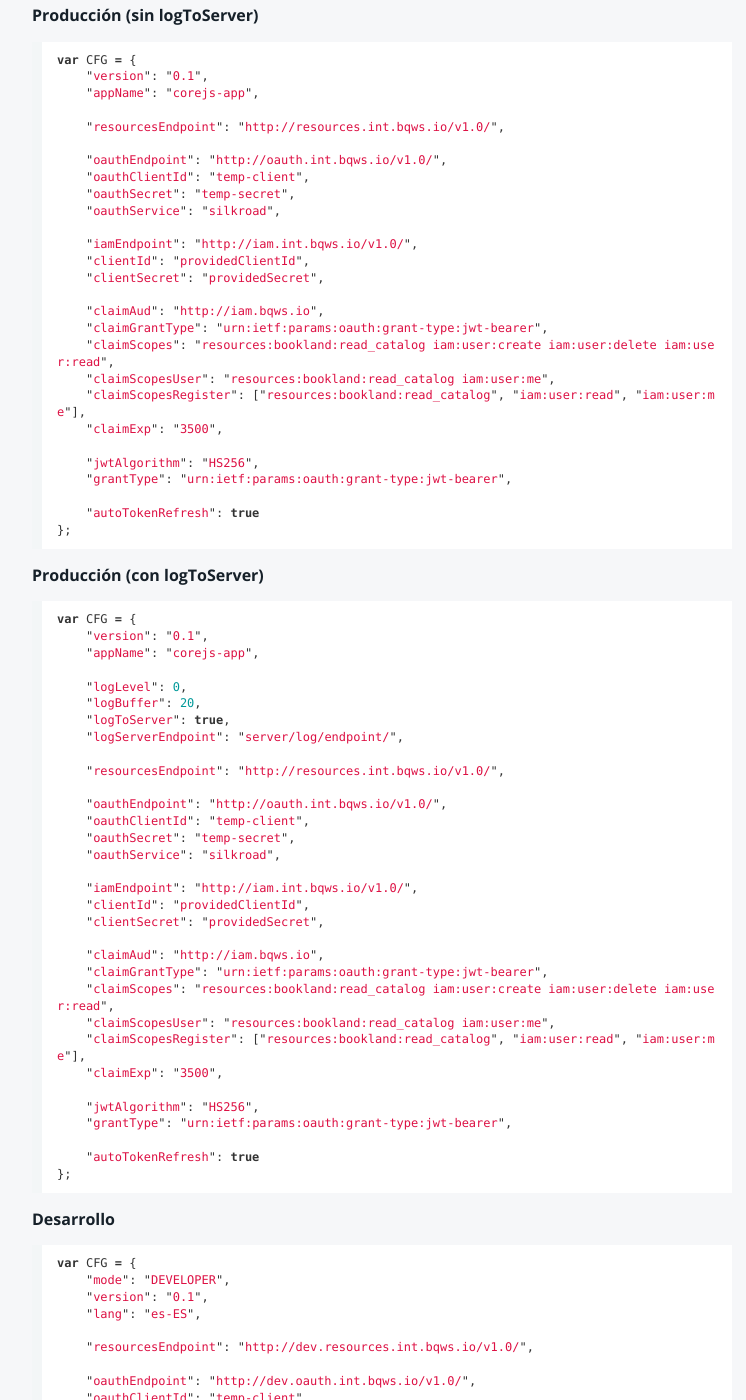
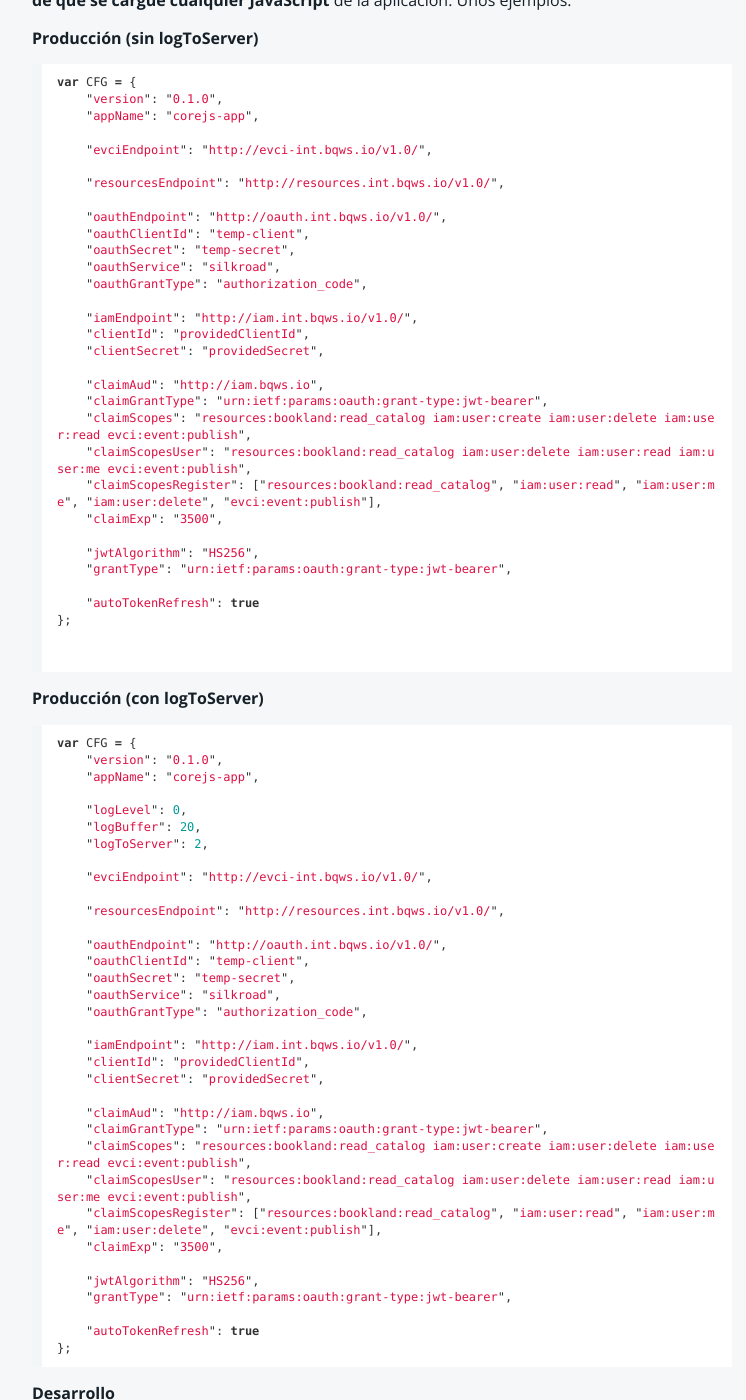
Before and after one commit to bq-devtools/corejs-doc, a Jekyll site: the page built from core_base/index.md, in a window 1280 px wide and 1400 px high, scrolled down 5830 px. Shown: the whole window, without its empty margins (258-1004 px from the left). Built offline with Jekyll 4.4.1, drawn with Linux system fonts in a browser that asks for light colours; Markdown is read by kramdown in place of the engine named in the settings; some of the changed text lies outside the part shown.

````diff
--- a/core_base/index.md
+++ b/core_base/index.md
@@ -109,10 +109,16 @@ logBuffer
 * Depende de: `logToServer`
 
 logToServer
-: Establece si se desea enviar logs al servidor
+: Establece el nivel de log que se desea **enviar al servidor**
+`0` - trace
+`1` - debug
+`2` - info
+`3` - warn
+`4` - error
+`5` - silent
 
-* Tipo: Boolean
-* Por defecto: `false`
+* Tipo: Integer
+* Por defecto: `2`
 * Obligatorio: no
 
 logServerEndpoint
@@ -267,8 +273,10 @@ Se puede establecer la configuración de la aplicación definiendo los parámetr
 
 ```javascript
 var CFG = {
-    "version": "0.1",
+    "version": "0.1.0",
     "appName": "corejs-app",
+
+    "evciEndpoint": "http://evci-int.bqws.io/v1.0/",
 
     "resourcesEndpoint": "http://resources.int.bqws.io/v1.0/",
 
@@ -276,6 +284,7 @@ var CFG = {
     "oauthClientId": "temp-client",
     "oauthSecret": "temp-secret",
     "oauthService": "silkroad",
+    "oauthGrantType": "authorization_code",
 
     "iamEndpoint": "http://iam.int.bqws.io/v1.0/",
     "clientId": "providedClientId",
@@ -283,9 +292,9 @@ var CFG = {
 
     "claimAud": "http://iam.bqws.io",
     "claimGrantType": "urn:ietf:params:oauth:grant-type:jwt-bearer",
-    "claimScopes": "resources:bookland:read_catalog iam:user:create iam:user:delete iam:user:read",
-    "claimScopesUser": "resources:bookland:read_catalog iam:user:me",
-    "claimScopesRegister": ["resources:bookland:read_catalog", "iam:user:read", "iam:user:me"],
+    "claimScopes": "resources:bookland:read_catalog iam:user:create iam:user:delete iam:user:read evci:event:publish",
+    "claimScopesUser": "resources:bookland:read_catalog iam:user:delete iam:user:read iam:user:me evci:event:publish",
+    "claimScopesRegister": ["resources:bookland:read_catalog", "iam:user:read", "iam:user:me", "iam:user:delete", "evci:event:publish"],
     "claimExp": "3500",
 
     "jwtAlgorithm": "HS256",
@@ -293,19 +302,22 @@ var CFG = {
 
     "autoTokenRefresh": true
 };
+
+
 ```
 
 **Producción (con logToServer)**
 
 ```javascript
 var CFG = {
-    "version": "0.1",
+    "version": "0.1.0",
     "appName": "corejs-app",
 
     "logLevel": 0,
     "logBuffer": 20,
-    "logToServer": true,
-    "logServerEndpoint": "server/log/endpoint/",
+    "logToServer": 2,
+
+    "evciEndpoint": "http://evci-int.bqws.io/v1.0/",
 
     "resourcesEndpoint": "http://resources.int.bqws.io/v1.0/",
 
@@ -313,6 +325,7 @@ var CFG = {
     "oauthClientId": "temp-client",
     "oauthSecret": "temp-secret",
     "oauthService": "silkroad",
+    "oauthGrantType": "authorization_code",
 
     "iamEndpoint": "http://iam.int.bqws.io/v1.0/",
     "clientId": "providedClientId",
@@ -320,9 +333,9 @@ var CFG = {
 
     "claimAud": "http://iam.bqws.io",
     "claimGrantType": "urn:ietf:params:oauth:grant-type:jwt-bearer",
-    "claimScopes": "resources:bookland:read_catalog iam:user:create iam:user:delete iam:user:read",
-    "claimScopesUser": "resources:bookland:read_catalog iam:user:me",
-    "claimScopesRegister": ["resources:bookland:read_catalog", "iam:user:read", "iam:user:me"],
+    "claimScopes": "resources:bookland:read_catalog iam:user:create iam:user:delete iam:user:read evci:event:publish",
+    "claimScopesUser": "resources:bookland:read_catalog iam:user:delete iam:user:read iam:user:me evci:event:publish",
+    "claimScopesRegister": ["resources:bookland:read_catalog", "iam:user:read", "iam:user:me", "iam:user:delete", "evci:event:publish"],
     "claimExp": "3500",
 
     "jwtAlgorithm": "HS256",
@@ -337,8 +350,10 @@ var CFG = {
 ```javascript
 var CFG = {
     "mode": "DEVELOPER",
-    "version": "0.1",
+    "version": "0.1.0",
     "lang": "es-ES",
+
+    "evciEndpoint": "http://evci-int.bqws.io/v1.0/",
 
     "resourcesEndpoint": "http://dev.resources.int.bqws.io/v1.0/",
 
@@ -346,6 +361,7 @@ var CFG = {
     "oauthClientId": "temp-client",
     "oauthSecret": "temp-secret",
     "oauthService": "silkroad",
+    "oauthGrantType": "authorization_code",
 
     "iamEndpoint": "http://dev.iam.int.bqws.io/v1.0/",
     "clientId": "providedClientId",
@@ -353,9 +369,9 @@ var CFG = {
 
     "claimAud": "http://iam.bqws.io",
     "claimGrantType": "urn:ietf:params:oauth:grant-type:jwt-bearer",
-    "claimScopes": "resources:bookland:read_catalog iam:user:create iam:user:delete iam:user:read",
-    "claimScopesUser": "resources:bookland:read_catalog iam:user:me",
-    "claimScopesRegister": ["resources:bookland:read_catalog", "iam:user:read", "iam:user:me"],
+    "claimScopes": "resources:bookland:read_catalog iam:user:create iam:user:delete iam:user:read evci:event:publish",
+    "claimScopesUser": "resources:bookland:read_catalog iam:user:delete iam:user:read iam:user:me evci:event:publish",
+    "claimScopesRegister": ["resources:bookland:read_catalog", "iam:user:read", "iam:user:me", "iam:user:delete", "evci:event:publish"],
     "claimExp": "3500",
 
     "jwtAlgorithm": "HS256",
````
Also changed, not shown: i18n/index.md (+4 -4 lines).
